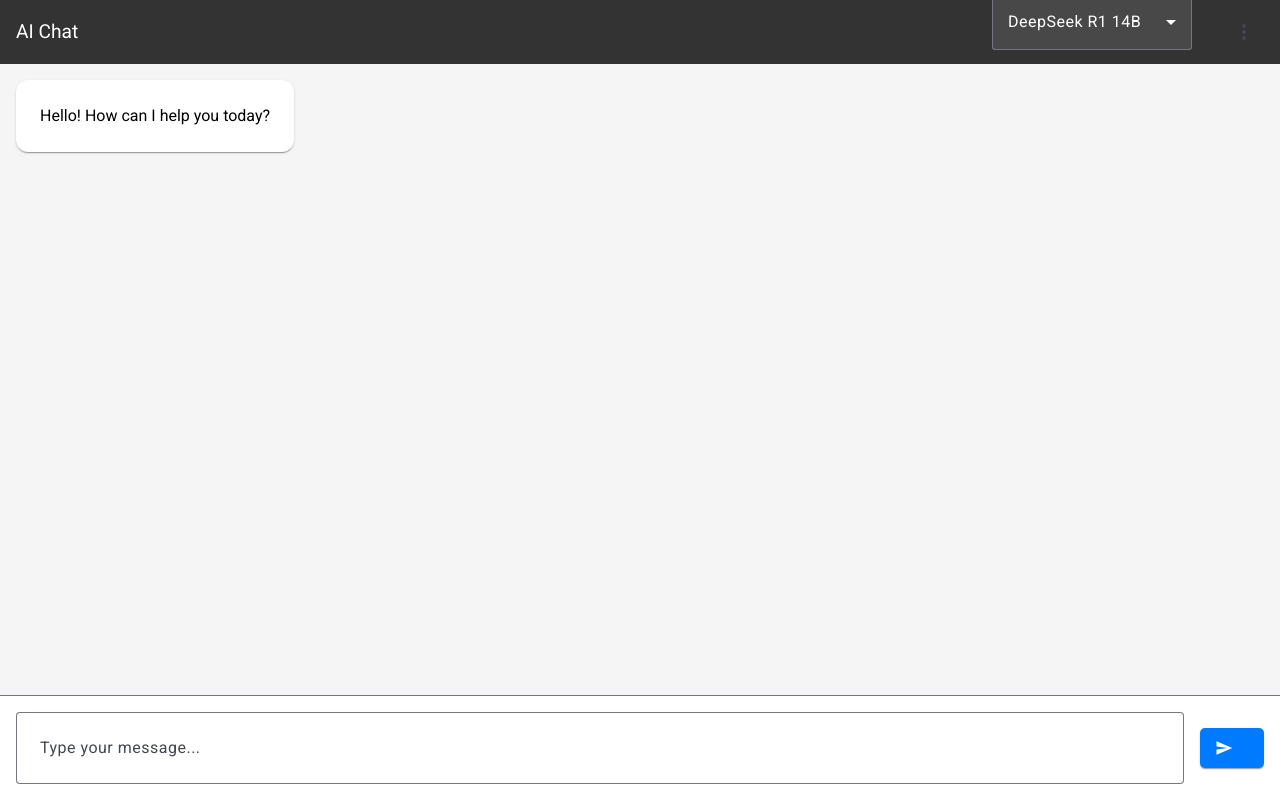
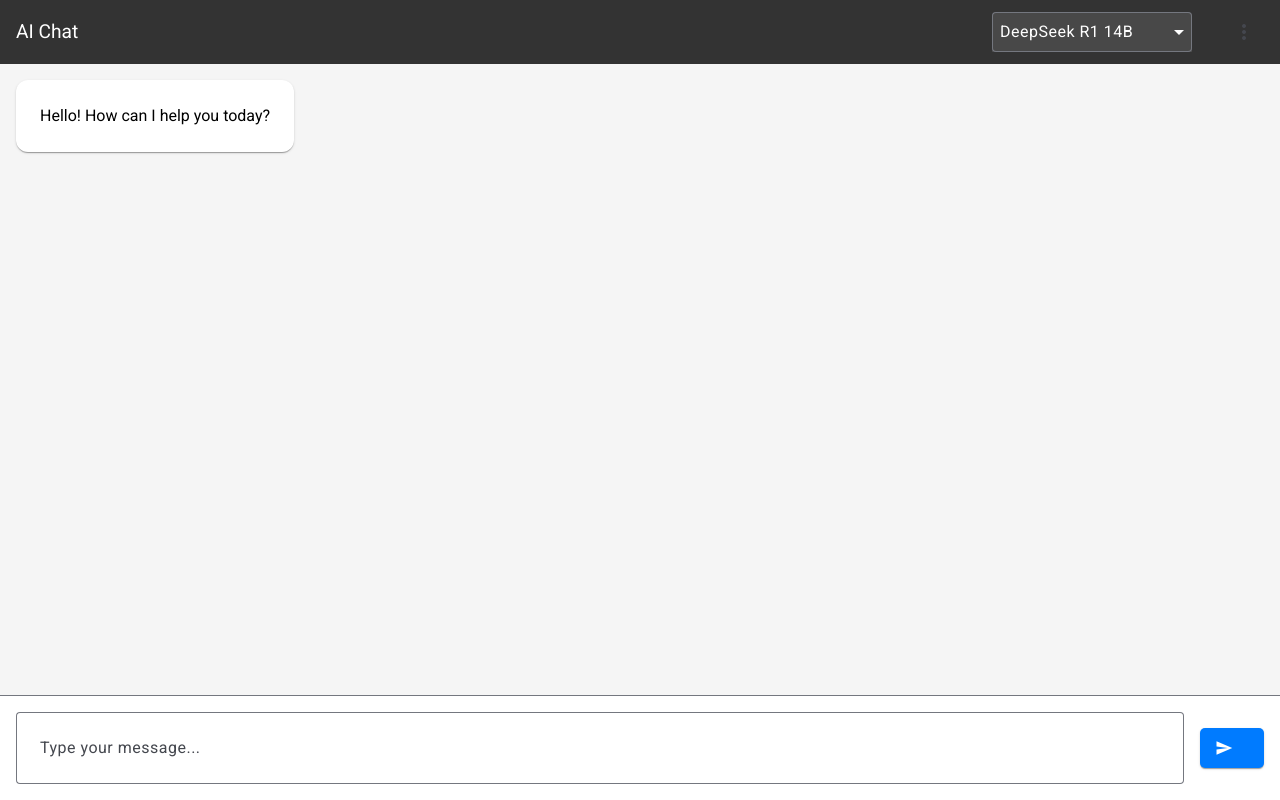
Before and after one commit to SanketBansod174/My_ChatGpt, an Angular app in the folder My-AI-Chat/: page / in a window 1280 px wide. Built offline with nearby package versions, Linux system fonts and the light colour scheme.

Commit message:
enhancement in model selection ui

```diff
--- a/My-AI-Chat/src/app/features/chat/chat.component.css
+++ b/My-AI-Chat/src/app/features/chat/chat.component.css
@@ -169,3 +169,40 @@ select {
 :host ::ng-deep .chat-header .mat-mdc-form-field-underline {
   display: none;
 }
+
+.chat-header mat-form-field {
+  width: 200px;
+  margin: 0 1rem;
+  font-size: 14px;
+}
+
+/* Reduce form field height */
+:host ::ng-deep .chat-header .mat-mdc-form-field-infix {
+  padding-top: 8px !important;
+  padding-bottom: 8px !important;
+  min-height: unset;
+}
+
+:host ::ng-deep .chat-header .mat-mdc-text-field-wrapper {
+  padding-left: 8px;
+  padding-right: 8px;
+}
+
+:host ::ng-deep .chat-header .mat-mdc-form-field-subscript-wrapper {
+  display: none;
+}
+
+/* Make sure the select maintains proper height */
+:host ::ng-deep .chat-header .mdc-text-field--outlined {
+  --mdc-outlined-text-field-container-height: 40px;
+}
+
+/* Style for the select dropdown panel */
+::ng-deep .dense-select-panel {
+  font-size: 14px !important;
+}
+
+::ng-deep .dense-select-panel .mat-mdc-option {
+  min-height: 35px !important;
+  padding: 8px 16px;
+}
--- a/My-AI-Chat/src/app/features/chat/chat.component.html
+++ b/My-AI-Chat/src/app/features/chat/chat.component.html
@@ -1,16 +1,13 @@
 <div class="chat-container">
   <mat-toolbar color="primary" class="chat-header">
     <span>AI Chat</span>
-    <span class="toolbar-spacer"></span>
-
-    <mat-form-field appearance="outline">
-      <mat-select [(ngModel)]="selectedModel" (selectionChange)="changeModel()">
+    <span class="toolbar-spacer"></span> <mat-form-field appearance="outline" class="dense-select">
+      <mat-select [(ngModel)]="selectedModel" (selectionChange)="changeModel()" panelClass="dense-select-panel">
         <mat-option *ngFor="let model of availableModels" [value]="model.id">
           {{ model.name }}
         </mat-option>
       </mat-select>
     </mat-form-field>
-
     <button mat-icon-button [matMenuTriggerFor]="menu" aria-label="Menu">
       <mat-icon>more_vert</mat-icon>
     </button>
```
